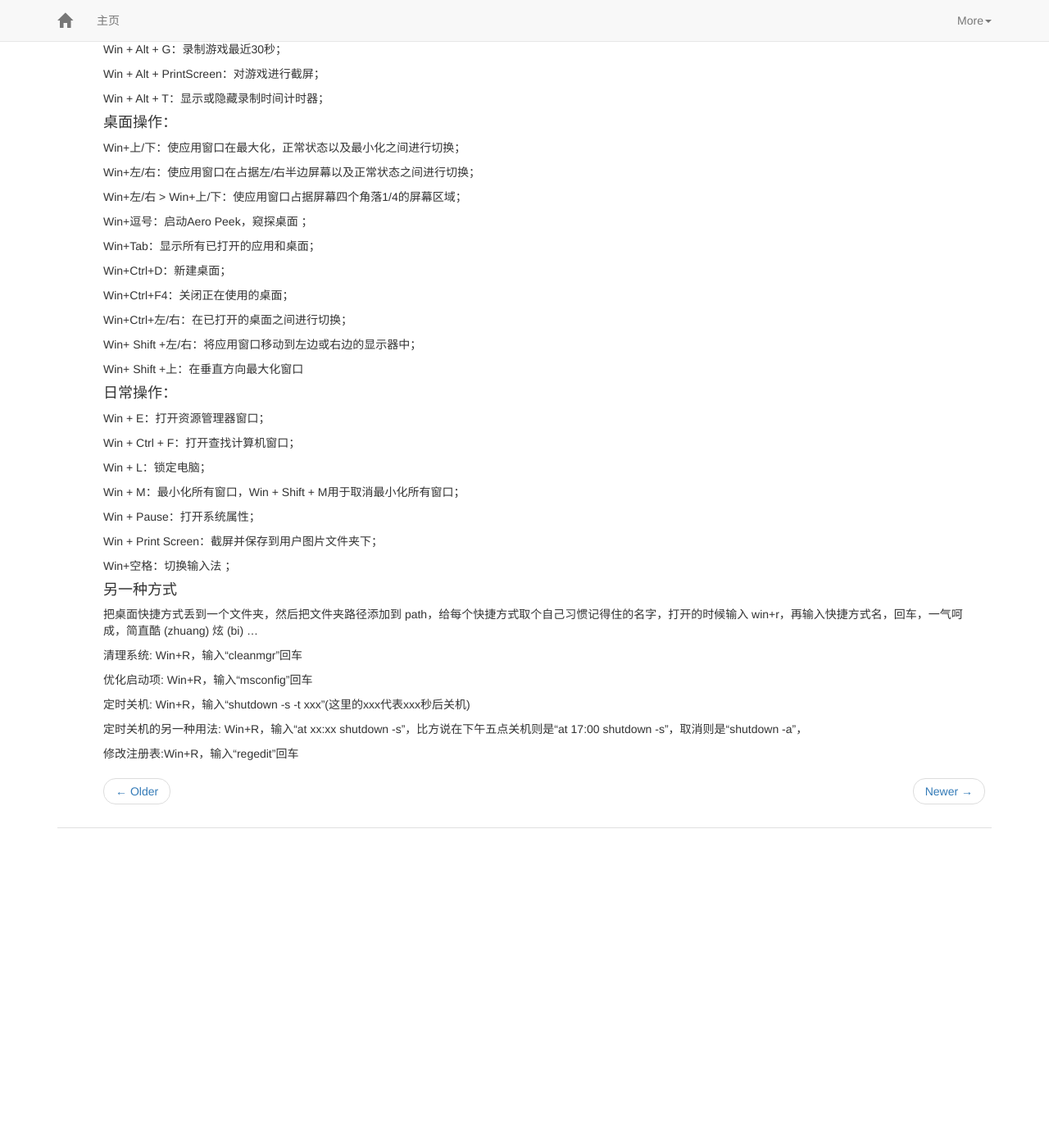
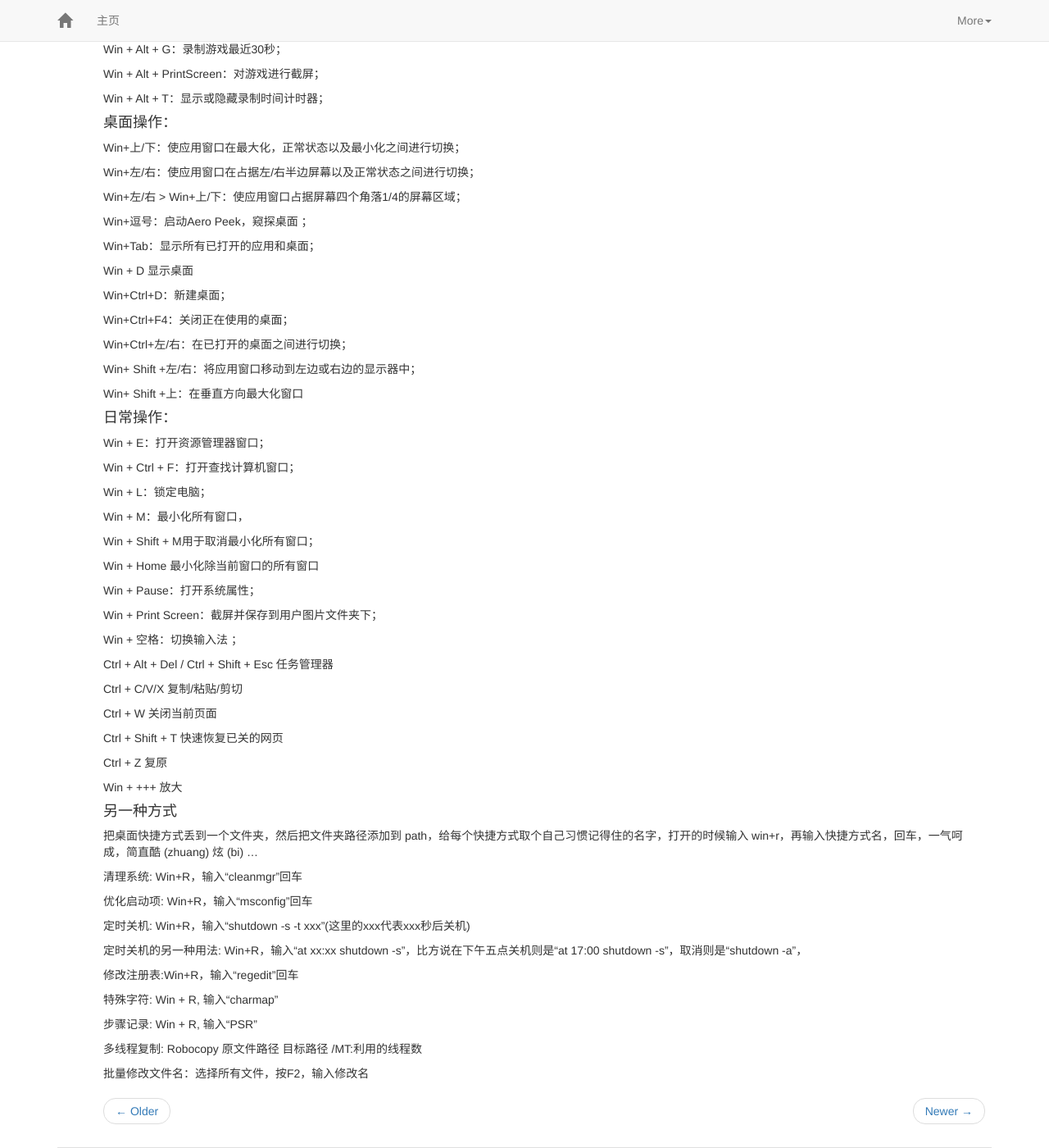
Before and after one commit to mapan1984/mapan1984.github.io, a Jekyll site: the page built from _posts/2016-03-30-win10-hotkey.md, in a window 1280 px wide and 1400 px high, scrolled down 384 px. Shown: the whole window at 82% size. Built offline with Jekyll 4.4.1, drawn with Linux system fonts in a browser that asks for light colours; before the commit the page ends 1394 px from its top, so only the background shows below that.

Commit message:
fix default.html, add something in win10-hothey

```diff
--- a/_layouts/default.html
+++ b/_layouts/default.html
@@ -15,7 +15,9 @@
         <div class="jumbotron">
             <h1>Share and Record</h1>
             <p>The best time to plant a tree was 10 years ago, The second best time is now.</p>
-            <p><a class="btn btn-primary btn-lg" href="#" role="button">Learn more</a></p>
+            <p><a class="btn btn-primary btn-lg"
+                href="https://github.com/mapan1984/mapan1984.github.io"
+                role="button">Learn more</a></p>
         </div><!-- jumbotron -->
         <ul class="nav nav-tabs" role="tablist">
             <li class="active"><a href="#postlist" role="tab" data-toggle="tab">
--- a/_posts/2016-03-30-win10-hotkey.md
+++ b/_posts/2016-03-30-win10-hotkey.md
@@ -39,6 +39,8 @@ Win+逗号：启动Aero Peek，窥探桌面 ；
 
 Win+Tab：显示所有已打开的应用和桌面；
 
+Win + D 显示桌面
+
 Win+Ctrl+D：新建桌面；
 
 Win+Ctrl+F4：关闭正在使用的桌面；
@@ -57,13 +59,29 @@ Win + Ctrl + F：打开查找计算机窗口；
 
 Win + L：锁定电脑；
 
-Win + M：最小化所有窗口，Win + Shift + M用于取消最小化所有窗口；
+Win + M：最小化所有窗口，
+
+Win + Shift + M用于取消最小化所有窗口；
+
+Win + Home 最小化除当前窗口的所有窗口
 
 Win + Pause：打开系统属性；
 
 Win + Print Screen：截屏并保存到用户图片文件夹下；
 
-Win+空格：切换输入法 ；
+Win + 空格：切换输入法 ；
+
+Ctrl + Alt + Del / Ctrl + Shift + Esc 任务管理器
+
+Ctrl + C/V/X 复制/粘贴/剪切
+
+Ctrl + W 关闭当前页面
+
+Ctrl + Shift + T 快速恢复已关的网页
+
+Ctrl + Z 复原
+
+Win + +++ 放大
 
 #### 另一种方式
 
@@ -78,3 +96,11 @@ Win+空格：切换输入法 ；
 定时关机的另一种用法: Win+R，输入“at xx:xx shutdown -s”，比方说在下午五点关机则是“at 17:00 shutdown -s”，取消则是“shutdown -a”，
 
 修改注册表:Win+R，输入“regedit”回车
+
+特殊字符: Win + R, 输入“charmap”
+
+步骤记录: Win + R, 输入“PSR”
+
+多线程复制: Robocopy 原文件路径 目标路径 /MT:利用的线程数
+
+批量修改文件名：选择所有文件，按F2，输入修改名
```
Also changed, not shown: README.md.
